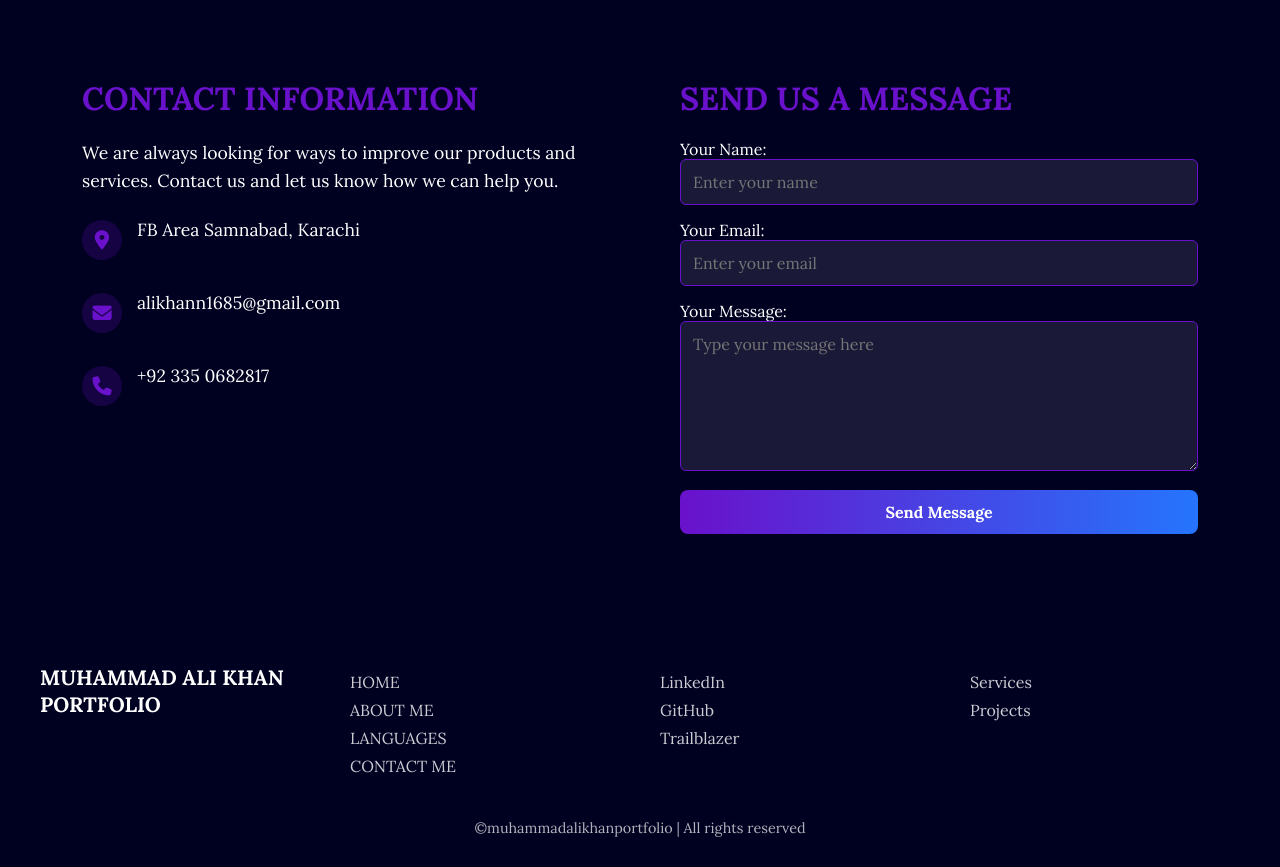
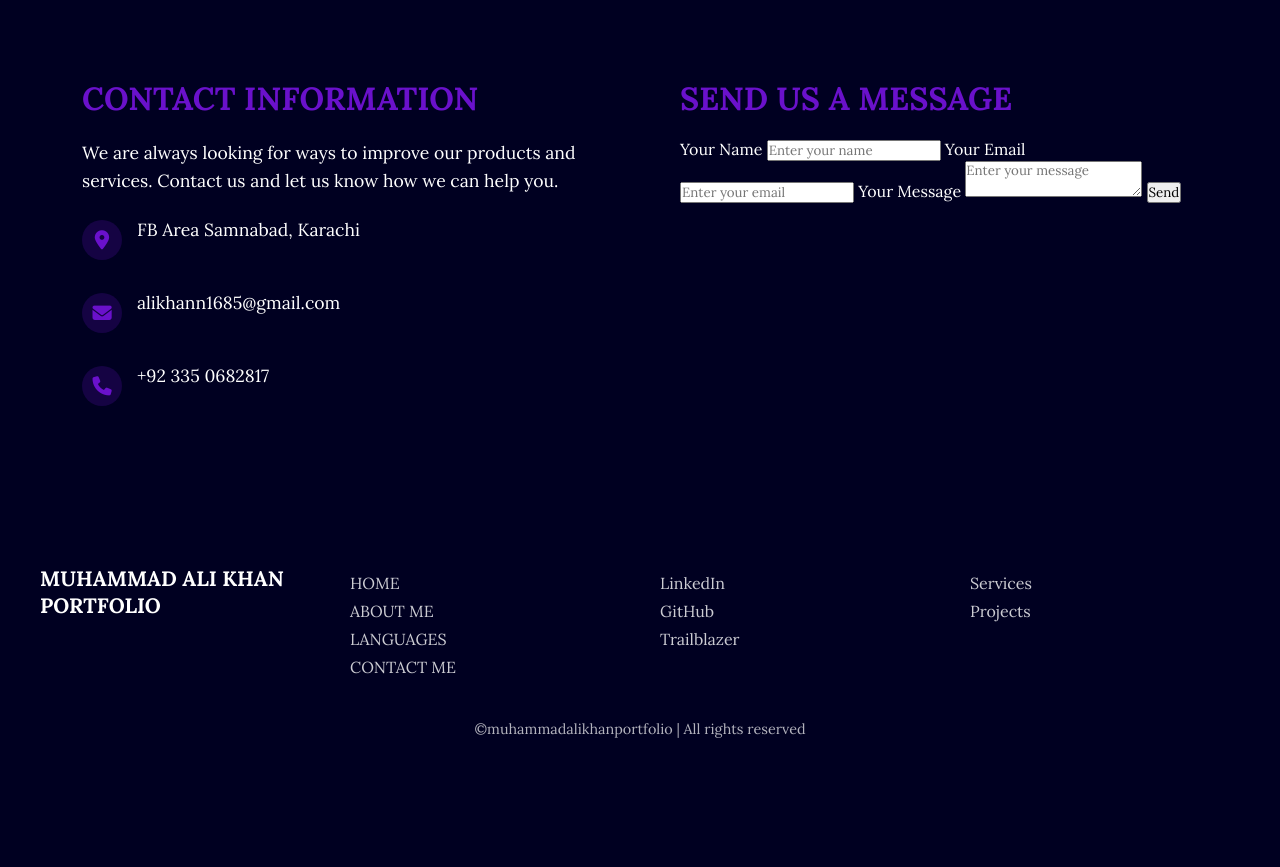
Before and after one commit to alikhan1685/Portfolio, a plain HTML site: page index.html in a window 1280 px wide. Shown: the part 1700-2567 px from the top of the page. After the commit the page ends 2468 px from the top, so only its background shows below. Drawn offline with nearby package versions, Linux system fonts and the light colour scheme.

Commit message:
Update index.html

```diff
--- a/index.html
+++ b/index.html
@@ -609,18 +609,19 @@
 
             <div class="section-content">
                 <h2>SEND US A MESSAGE</h2>
-                <form id="contactForm" class="contact-form">
-    <label for="name">Your Name:</label>
-    <input type="text" id="name" name="name" required placeholder="Enter your name">
+               <form id="contactForm">
+    <label>Your Name</label>
+    <input type="text" name="from_name" placeholder="Enter your name" required>
 
-    <label for="email">Your Email:</label>
-    <input type="email" id="email" name="email" required placeholder="Enter your email">
+    <label>Your Email</label>
+    <input type="email" name="reply_to" placeholder="Enter your email" required>
 
-    <label for="message">Your Message:</label>
-    <textarea id="message" name="message" required placeholder="Type your message here"></textarea>
+    <label>Your Message</label>
+    <textarea name="message" placeholder="Enter your message" required></textarea>
 
-    <button type="submit">Send Message</button>
+    <button type="submit">Send</button>
 </form>
+
             </div>
         </section>
 
@@ -657,7 +658,7 @@
 
     <!-- Typed.js library -->
     <script src="https://unpkg.com/typed.js@2.1.0/dist/typed.umd.js"></script>
-         <script src="https://cdn.jsdelivr.net/npm/emailjs-com@3/dist/email.min.js"></script>
+        <script src="https://cdn.jsdelivr.net/npm/emailjs-com@3/dist/email.min.js"></script>
     <script>
         // Typed.js initialization
         var typed = new Typed('#element', {
@@ -710,22 +711,21 @@
                 navMenu.classList.remove('show');
             });
         });
-    (function(){
-        emailjs.init("wUxMkZxqyfpCMB3uh"); // 🔹
+     (function(){
+        emailjs.init("wUxMkZxqyfpCMB3uh"); // Your Public Key
     })();
-    // Form submission handler
-    document.getElementById('contactForm').addEventListener('submit', function(event) {
-        event.preventDefault(); // Stop page reload
-        // Send form data
+
+    document.getElementById("contactForm").addEventListener("submit", function(event) {
+        event.preventDefault();
+
         emailjs.sendForm('service_j54pe39', 'template_dtj3z5n', this, 'wUxMkZxqyfpCMB3uh')
-
-            .then(function() {
-                alert('Message sent successfully!');
-                document.getElementById('contactForm').reset();
-            }, function(error) {
-                alert(' Failed to send message. Please try again.');
-                console.log('Error:', error);
-            });
+        .then(function() {
+            alert("✅ Message sent successfully!");
+            document.getElementById("contactForm").reset();
+        }, function(error) {
+            alert("❌ Failed to send message. Check console for details.");
+            console.error("EmailJS Error:", error);
+        });
     });
     </script>
 </body>
```
